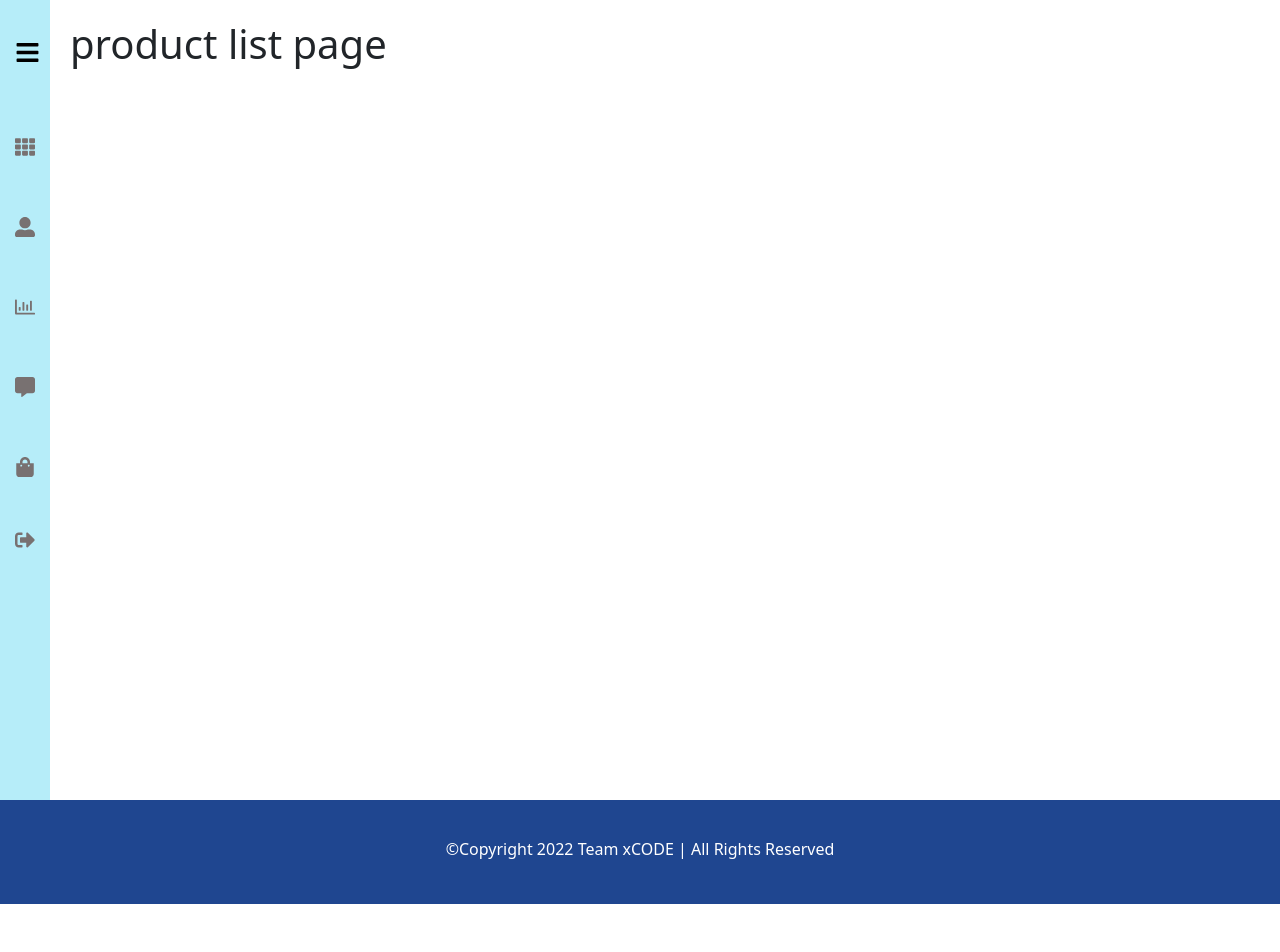
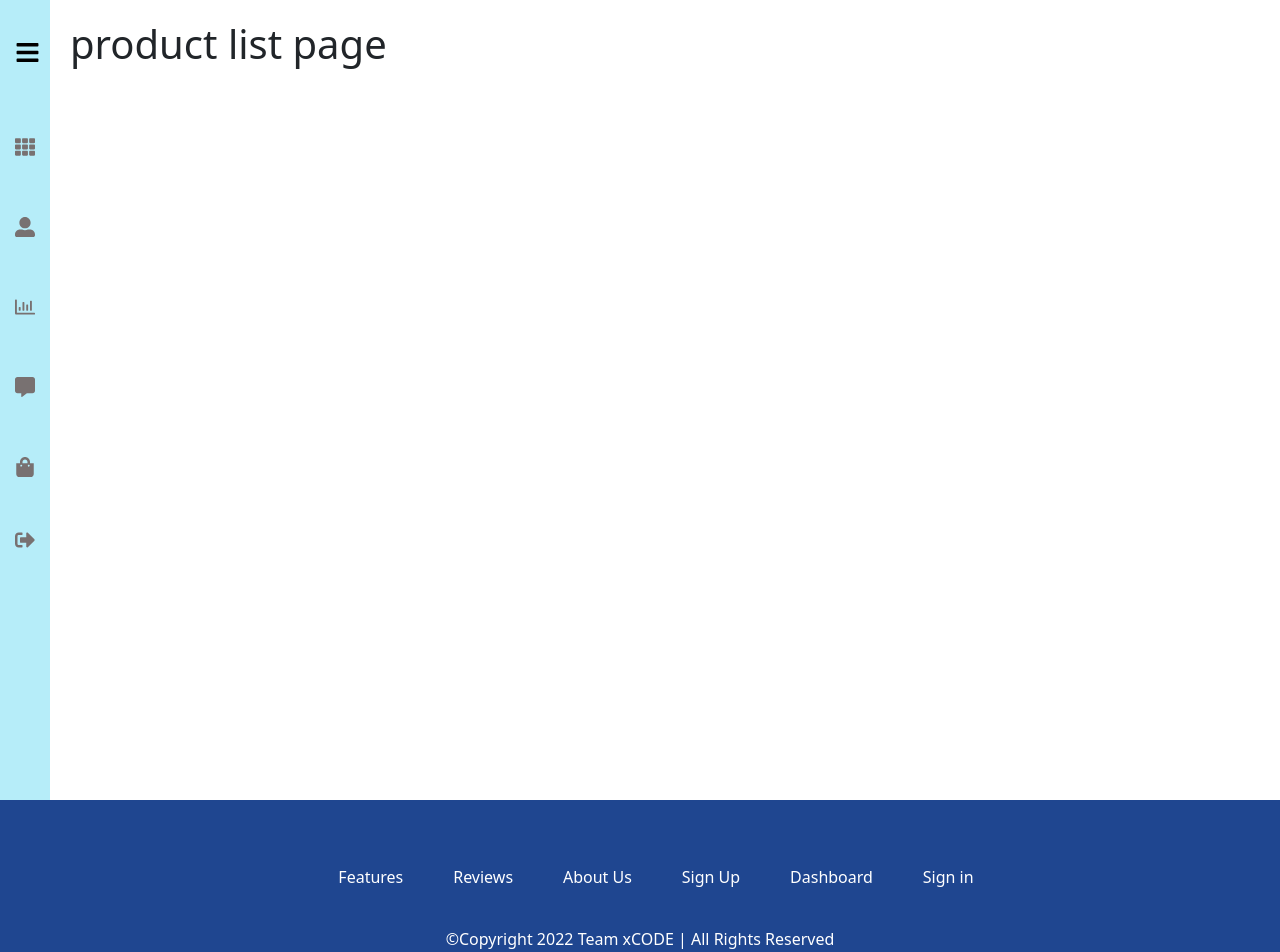
Before and after one commit to achintyamishra01/sehat, a React (Create React App) app: page /productList in a window 1280 px wide. Shown: the top 952 px of the page. Before the commit the page ends 904 px from the top, so only its background shows below. Built offline with nearby package versions, Linux system fonts and the light colour scheme.

Commit message:
Changed Footer, Navbar,paddings, Added Hashlinks

```diff
--- a/src/App.css
+++ b/src/App.css
@@ -212,3 +212,26 @@ carousel-item.active {
 #sup {
   background: rgb(38, 97, 245);
 }
+#sepnav {
+  color: grey;
+}
+.FootUL {
+  /* padding-top: 0; */
+  list-style-type: none;
+  display: flex;
+  flex-flow: row wrap;
+  justify-content: center;
+}
+.FootLI {
+  color: white;
+  text-decoration: none;
+}
+@media (max-width: 998px) {
+  .FootUL {
+    /* flex-direction: column; */
+    flex-basis: 10%;
+  }
+  .FootUL li {
+    padding: 5px;
+  }
+}
--- a/src/CSS/Login.css
+++ b/src/CSS/Login.css
@@ -12,8 +12,7 @@ body {
 .text-center {
   display: flex;
   /* min-height: 100vh; */
-  background: linear-gradient(180deg, #B6EDF9 0%, rgba(182, 237, 249, 0) 100%);
-  ;
+  background: linear-gradient(180deg, #b6edf9 0%, rgba(182, 237, 249, 0) 100%);
   align-items: center;
   justify-content: center;
   /* padding-top: 40px; */
--- a/src/CSS/Signup.css
+++ b/src/CSS/Signup.css
@@ -23,6 +23,7 @@ body {
 .form-signin {
   max-width: 350px;
   padding: 20px;
+  padding-bottom: 0px;
 }
 
 .form-signin .form-floating:focus-within {
--- a/src/Components/Foot.js
+++ b/src/Components/Foot.js
@@ -1,9 +1,44 @@
 import React from "react";
-
+import { HashLink } from "react-router-hash-link";
+import { Link } from "react-router-dom";
 export default function Foot() {
   return (
     <div id="footer-container">
       <section id="footer">
+        <section id="footlinks">
+          <ul className="FootUL">
+            <li>
+              <HashLink to="#card" className="FootLI">
+                Features
+              </HashLink>
+            </li>
+            <li>
+              <HashLink to="#Testimonial" className="FootLI">
+                Reviews
+              </HashLink>
+            </li>
+            <li>
+              <HashLink to="#card" className="FootLI">
+                About Us
+              </HashLink>
+            </li>
+            <li>
+              <Link to={"/Sign"} className="FootLI">
+                Sign Up
+              </Link>
+            </li>
+            <li>
+              <Link to={"/Dashboard"} className="FootLI">
+                Dashboard
+              </Link>
+            </li>
+            <li>
+              <Link to={"/Login"} className="FootLI">
+                Sign in
+              </Link>
+            </li>
+          </ul>
+        </section>
         <h6 id="foothead">
           &copy;Copyright 2022 Team xCODE | All Rights Reserved
         </h6>
--- a/src/pages/HomePage.js
+++ b/src/pages/HomePage.js
@@ -71,6 +71,9 @@ function HomePage() {
                   About Us
                 </HashLink>
               </li>
+              <li>
+                <span id="sepnav">|</span>
+              </li>
 
               {!localStorage.getItem("email") ? (
                 <li>
```
